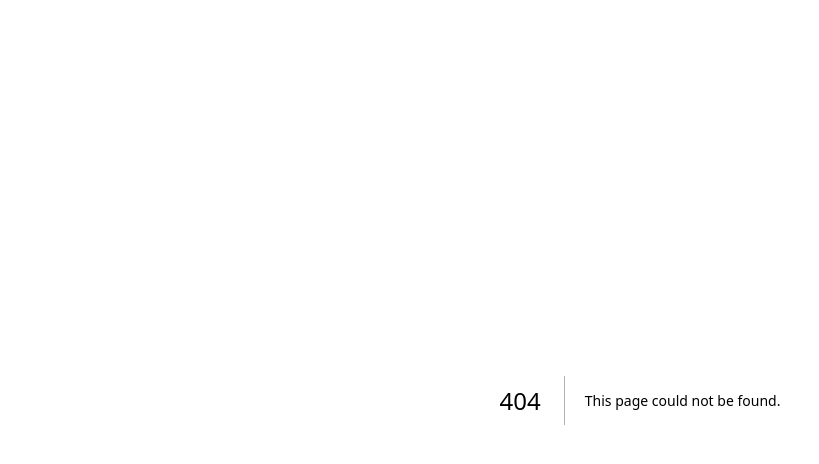
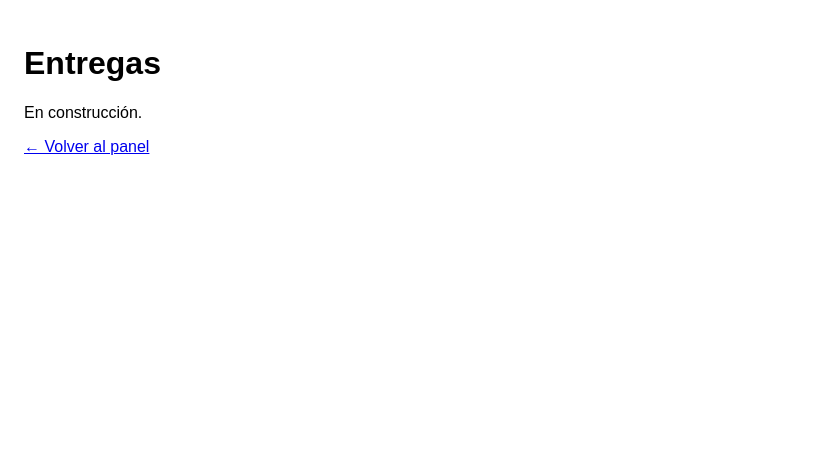
Before and after one commit to proyectoecolev/app-residuos-ecolev, a Next.js app: page /entregas in a window 1280 px wide. Before the commit this address had no page. Shown: the top 464 px of the page, without its empty margins (0-819 px from the left). Built offline with nearby package versions, Linux system fonts and the light colour scheme.

Commit message:
Create index.js

```diff
--- /dev/null
+++ b/pages/entregas/index.js
@@ -0,0 +1,11 @@
+import Link from "next/link";
+
+export default function Entregas() {
+  return (
+    <div style={{ fontFamily: "Arial, sans-serif", padding: "24px" }}>
+      <h1>Entregas</h1>
+      <p>En construcción.</p>
+      <Link href="/dashboard">← Volver al panel</Link>
+    </div>
+  );
+}
```
